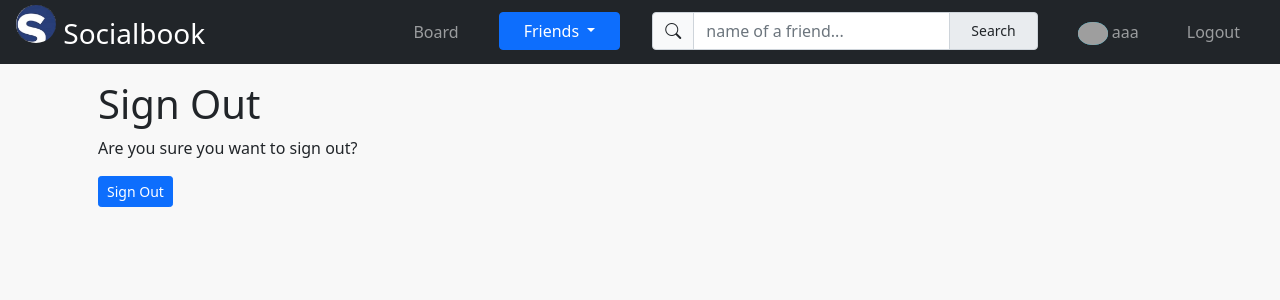
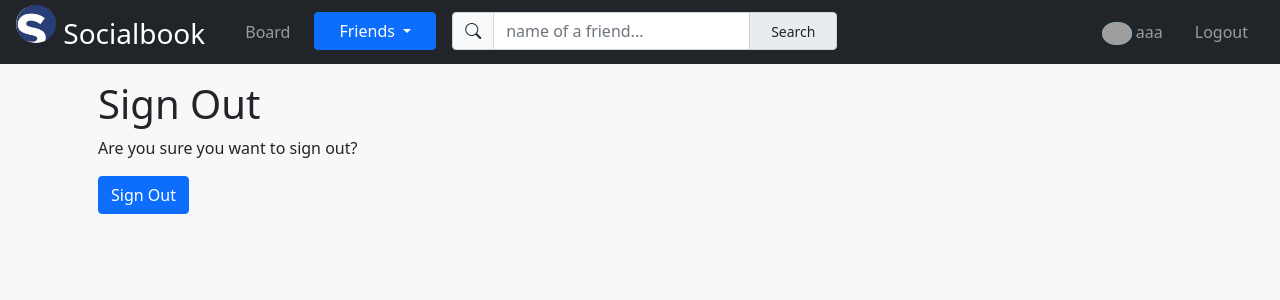
Before and after one commit to deadlok/social, a Django app: page /accounts/logout/ in a window 1280 px wide. Shown: the top 300 px of the page. Run offline with Django 4.2, Linux system fonts and the light colour scheme; a user stored in the database is signed in; data comes from the database, SQL or seed files in the repository; both versions use the stored data as it was after the commit; grey boxes are pictures that could not be loaded.

Commit message:
all youtube completed

```diff
--- a/src/posts/templates/posts/main.html
+++ b/src/posts/templates/posts/main.html
@@ -20,7 +20,7 @@
                     {% if request.user == obj.author.user %}
                     <a href="{% url 'posts:post-update' obj.pk %}">
                     <button class="btn btn-sm bwhite-lg rounded">Update</button></a>
-                    &nbsp;
+
                     <a href="{% url 'posts:post-delete' obj.pk %}">
                     <button class="btn btn-sm bwhite-lg rounded">Delete</button></a>
                     {% endif %}
--- a/src/profiles/context_processors.py
+++ b/src/profiles/context_processors.py
@@ -14,3 +14,11 @@ def invitation_received_no(request):
         # print(f"invite count: {qs_count}")
         return {'invites_num':qs_count}
     return {}
+
+def invitation_send_no(request):
+    if request.user.is_authenticated:
+        profile_obj = Profile.objects.get(user=request.user)
+        qs_count = Relationship.objects.invitations_send(profile_obj).count()
+        # print(f"sent count: {qs_count}")
+        return {'send_num':qs_count}
+    return {}
--- a/src/profiles/models.py
+++ b/src/profiles/models.py
@@ -118,6 +118,11 @@ class RelationshipManager(models.Manager):
         qs = Relationship.objects.filter(receiver=receiver, status='send')
         return qs
 
+    def invitations_send(self, sender):
+        qs = Relationship.objects.filter(sender=sender, status='send')
+        return qs
+
+
 class Relationship(models.Model):
     sender = models.ForeignKey(Profile, on_delete=models.CASCADE, related_name="sender")
     receiver = models.ForeignKey(Profile, on_delete=models.CASCADE, related_name="receiver")
--- a/src/templates/account/logout.html
+++ b/src/templates/account/logout.html
@@ -15,7 +15,7 @@
   {% if redirect_field_value %}
   <input type="hidden" name="{{ redirect_field_name }}" value="{{ redirect_field_value }}"/>
   {% endif %}
-  <button type="submit" class="btn btn-sm btn-primary">{% trans 'Sign Out' %}</button>
+  <button type="submit" class="btn btn-primary">{% trans 'Sign Out' %}</button>
 </form>
 </div>
 {% endblock content %}
--- a/src/templates/main/navbar.html
+++ b/src/templates/main/navbar.html
@@ -5,29 +5,31 @@
 {% url 'profiles:invite-profiles-view' as path_to_invites %}
 {% url 'profiles:all-profiles-view' as path_to_all_profiles %}
 
+
 <div class="navbar navbar-expand-lg navbar-dark bg-dark py-0 px-3">
-    <a href="{{path_to_home}}" class="{% if request.path == path_to_home %}active{% endif %} navbar-brand">
+
+    <a href="{{path_to_home}}" class="{% if request.path == path_to_home %}active{% endif %} navbar-brand me-4">
         <h3><img src="/static/s_logo.jpeg" class="img rounded-circle mb-2" style="width:40px;vertical-align:bottom;"/>&nbsp;Socialbook</h3>
     </a>
+
+    {% if request.user.is_authenticated %}
     <!-- toggle button for mobile nav -->
     <button class="navbar-toggler" type="button" data-bs-toggle="collapse" data-bs-target="#main-nav" aria-controls="main-nav" aria-expanded="false" aria-label="Toggle navigation">
         <span class="navbar-toggler-icon"></span>
     </button>
 
-    <!-- navbar links -->
+    <!-- navbar collapse -->
     <div class="collapse navbar-collapse justify-content-end align-center " id="main-nav">
 
-    <ul class="navbar-nav mr-auto pt-7">
-        {% if request.user.is_authenticated %}
-        <li class="nav-item  px-3">
+        <!-- Left Side Item -->
+        <ul class="navbar-nav mr-auto  pt-7">
+        <li class="nav-item  px-2">
             <a href="{{path_to_posts}}" class="nav-link {% if request.path == path_to_posts %}active{% endif %}">
             Board
             </a>
         </li>
-        {% endif %}
 
-        {% if request.user.is_authenticated %}
-        <li class="nav-item px-3">
+        <li class="nav-item px-2">
             <div class="dropdown">
                 <button class="btn btn-primary dropdown-toggle px-4" type="button" data-bs-toggle="dropdown" aria-expanded="false">
                     Friends
@@ -37,15 +39,16 @@
                         All Profiles
                     </a></li>
                     <li><a href="{{path_to_invites}}" class="{% if request.path == path_to_invites %}active{% endif %} dropdown-item">
-                        Send Invites
+                        <span class="d-flex inline">Invites Send&nbsp;<div class="bg-danger text-white rounded ms-5 px-3">{{send_num}}</div><span>
                     </a></li>
                     <li><a href="{{path_to_my_invites}}" class="{% if request.path == path_to_my_invites %}active{% endif %} dropdown-item">
-                        <span class="d-flex inline">Received Invites<div class="bg-danger text-white rounded mx-2 px-3">{{invites_num}}</div><span>
+                        <span class="d-flex inline">Invites Received<div class="bg-danger text-white rounded ms-4 px-3">{{invites_num}}</div><span>
                     </a></li>
                 </ul>
             </div>
         </li>
-        <li class="nav-item px-3">
+
+        <li class="nav-item px-2">
             <form action="" method="GET">
                 <div class="input-group">
 
@@ -60,26 +63,30 @@
                 </div>
             </form>
         </li>
-        <li class="nav-item px-3" >
+        </ul>
+        <!-- Right Side Item -->
+        <ul class="navbar-nav ms-auto pt-7">
+        <li class="nav-item px-2" >
             <a href="{{path_to_my_profile}}" class="{% if request.path == path_to_my_profile %}active{% endif %} nav-link">
-                <div class="flow-inline">
                 <img src="{{picture.url}}" class="img bg-info rounded-circle" style="width:30px"/>
                 {{ request.user }}
-                </div>
             </a>
         </li>
-        <li class="nav-item px-3" >
+        <li class="nav-item px-2" >
             <a href="/accounts/logout/" class="nav-link">
                 Logout
             </a>
         </li>
-        {% else %}
-        <li class="nav-item px-3">
-        <a href="/accounts/login/" class="nav-link">
-                Login
-            </a>
-        </li>
-        {% endif %}
     </ul>
     </div>
+    {% else %}
+        <ul class="navbar-nav ms-auto pt-7">
+            <li class="nav-item px-2">
+            <a href="/accounts/login/" class="nav-link me-aut">
+                    Login
+            </a>
+            </li>
+        </ul>
+     {% endif %}
+
 </div>
```
Also changed, not shown: src/bffbook/settings.py (+10 -0 lines), src/db.sqlite3.
